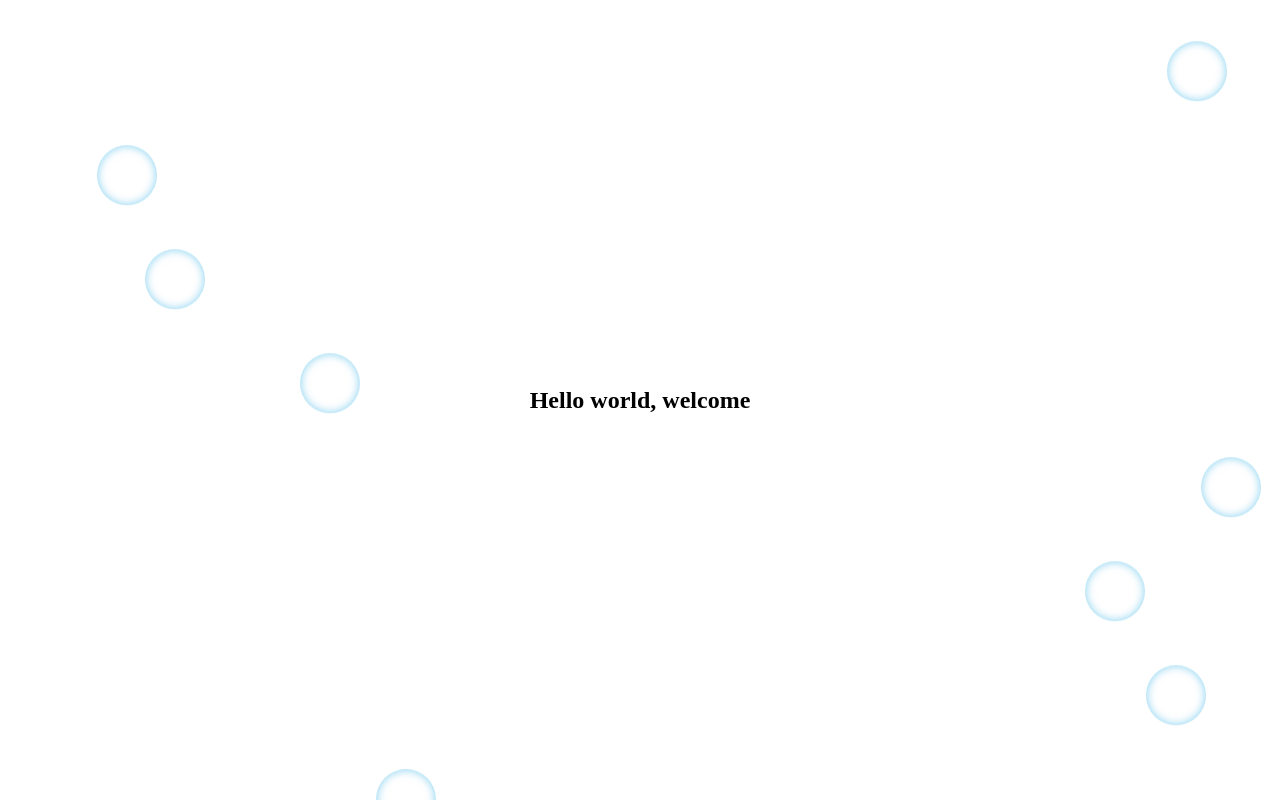
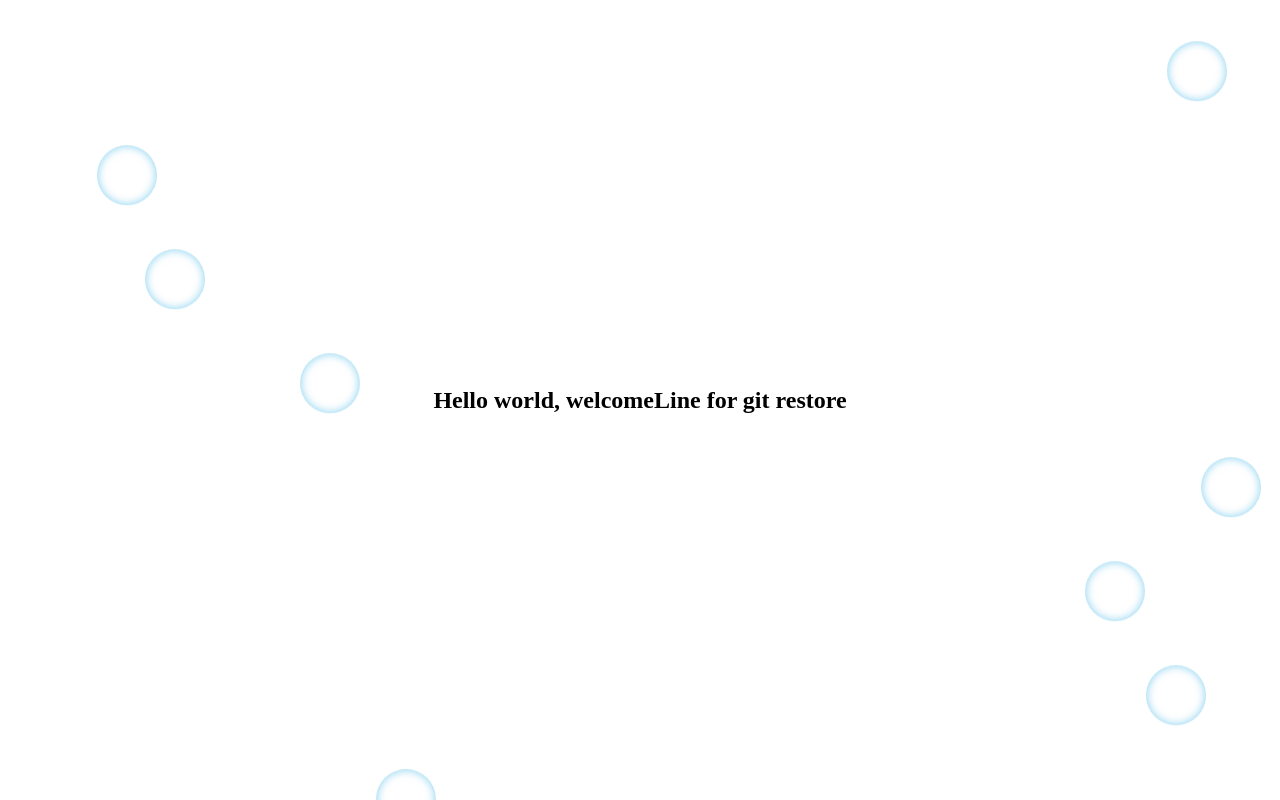
Before and after one commit to Uldan/bubbles, a plain HTML site: page home.html in a window 1280 px wide. Drawn offline with Linux system fonts and the light colour scheme.

Commit message:
added h2 line

```diff
--- a/home.html
+++ b/home.html
@@ -11,6 +11,7 @@
 <body>
     <section>
     	<h1>Hello world, welcome</h1>
+        <h2>Line for git restore</h2>
     </section>
     <script type="text/javascript">
         function createBubbles() {
```
